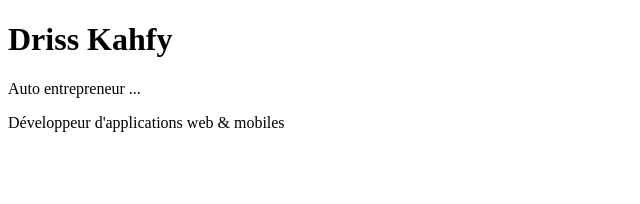
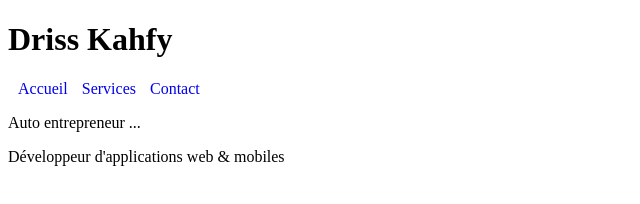
Before and after one commit to codevubuntu/test, a website: page view/index.html in a window 1280 px wide. Shown: the whole page, without its empty margins (0-640 px from the left). Drawn offline with Linux system fonts and the light colour scheme.

Commit message:
Update index.html

```diff
--- a/view/index.html
+++ b/view/index.html
@@ -3,9 +3,16 @@
   <head>
     <title>Auto entrepreneur, Driss Kahfy</title>
     <meta charset="utf-8">
+    <style>
+      a{
+        margin-left:10px;
+        text-decoration: none;
+      }
+    </style>
   </head>
   <body>
     <h1> Driss Kahfy </h1>
+    <p> <a href="#"> Accueil </a>  <a href="services.html"> Services </a> <a href="contact.html"> Contact </a> </p>
     <p> Auto entrepreneur ... </p>
     <p> Développeur d'applications web & mobiles </p>
   </body>
```
